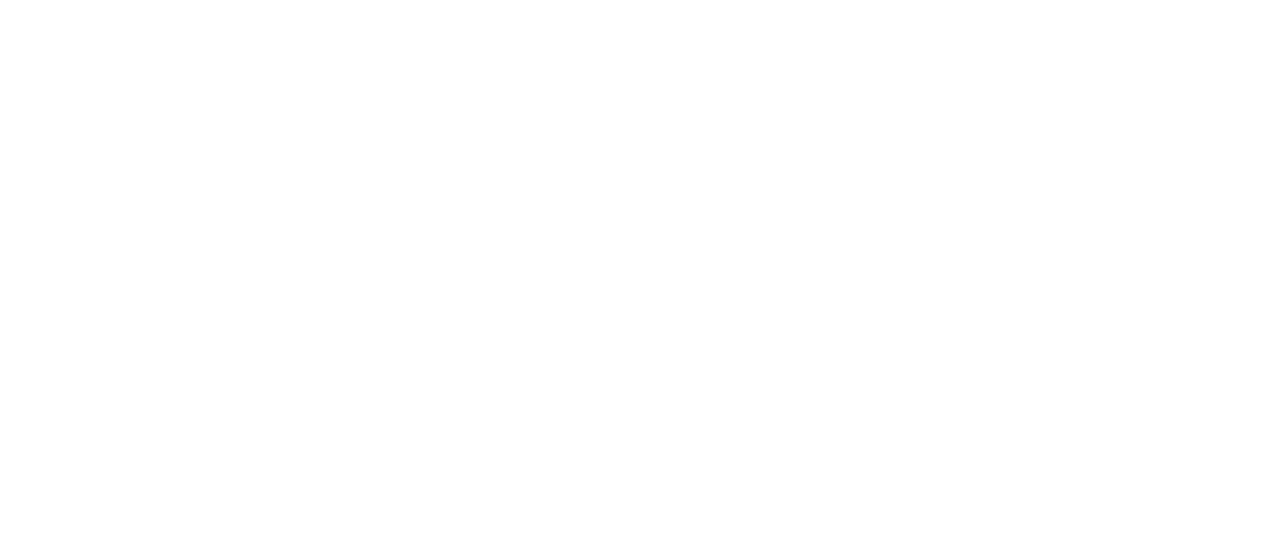
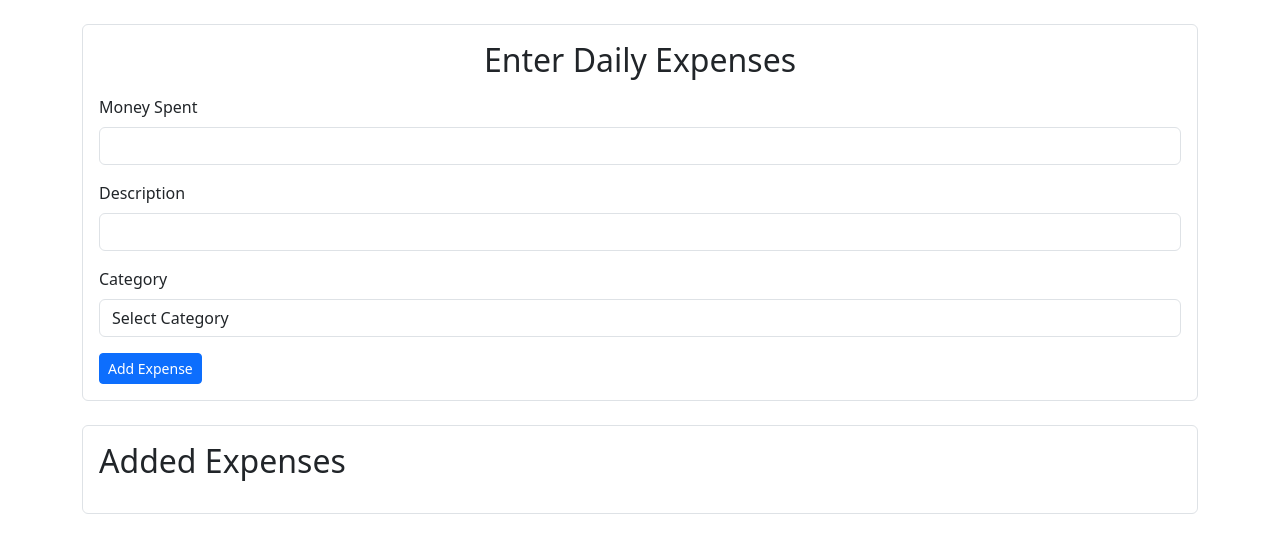
Before and after one commit to ayusha2806/Expense-Tracker-Using-React, a React (Create React App) app: page /expense in a window 1280 px wide. Before the commit this address had no page. Shown: the top 552 px of the page. Built offline with nearby package versions, Linux system fonts and the light colour scheme.

Commit message:
Adding Expenses for tracking purpose

```diff
--- a/src/App.js
+++ b/src/App.js
@@ -7,6 +7,7 @@
 import Profile from './components/Profile';
 import Complete from './components/Complete';
 import Password from './components/Password';
+import Expense from './components/Expense';
 
 function App() {
   return (
@@ -18,6 +19,7 @@
         <Route path="/profile" element={<Profile />} />
         <Route path="/complete" element={<Complete />} />
         <Route path='/password' element={<Password/>} />
+        <Route path='/expense' element={<Expense/>}/>
       </Routes>
     </Router>
   );
--- /dev/null
+++ b/src/components/Expense.js
@@ -0,0 +1,100 @@
+import React, { useState } from 'react';
+
+function Expense() {
+  const [expenseList, setExpenseList] = useState([]);
+  const [moneySpent, setMoneySpent] = useState('');
+  const [description, setDescription] = useState('');
+  const [category, setCategory] = useState('');
+
+  const handleAddExpense = () => {
+    const newExpense = {
+      id: new Date().getTime(), // Unique ID for each expense (using timestamp)
+      moneySpent,
+      description,
+      category,
+    };
+
+    // Update expenseList with the new expense
+    setExpenseList((prevExpenseList) => [...prevExpenseList, newExpense]);
+
+    // Clear input fields
+    setMoneySpent('');
+    setDescription('');
+    setCategory('');
+  };
+
+  return (
+    <div className="container mt-4">
+      {/* Form for entering daily expenses */}
+      <div className="mb-4 p-3 border rounded">
+        <h2 className="text-center mb-3">Enter Daily Expenses</h2>
+        <form>
+          <div className="mb-3">
+            <label htmlFor="moneySpent" className="form-label">
+              Money Spent
+            </label>
+            <input
+              type="number"
+              className="form-control"
+              id="moneySpent"
+              value={moneySpent}
+              onChange={(e) => setMoneySpent(e.target.value)}
+            />
+          </div>
+          <div className="mb-3">
+            <label htmlFor="description" className="form-label">
+              Description
+            </label>
+            <input
+              type="text"
+              className="form-control"
+              id="description"
+              value={description}
+              onChange={(e) => setDescription(e.target.value)}
+            />
+          </div>
+          <div className="mb-3">
+            <label htmlFor="category" className="form-label">
+              Category
+            </label>
+            <select
+              className="form-control"
+              id="category"
+              value={category}
+              onChange={(e) => setCategory(e.target.value)}
+            >
+              <option value="">Select Category</option>
+              <option value="Food">Food</option>
+              <option value="Petrol">Petrol</option>
+              <option value="Salary">Salary</option>
+              {/* Add more categories as needed */}
+            </select>
+          </div>
+          <button
+            type="button"
+            className="btn btn-primary btn-sm"
+            onClick={handleAddExpense}
+          >
+            Add Expense
+          </button>
+        </form>
+      </div>
+
+      {/* Display added expenses */}
+      <div className="p-3 border rounded">
+        <h2 className="mb-3">Added Expenses</h2>
+        <ul className="list-group">
+          {expenseList.map((expense) => (
+            <li key={expense.id} className="list-group-item">
+              <strong>Money Spent:</strong> {expense.moneySpent},{' '}
+              <strong>Description:</strong> {expense.description},{' '}
+              <strong>Category:</strong> {expense.category}
+            </li>
+          ))}
+        </ul>
+      </div>
+    </div>
+  );
+}
+
+export default Expense;
--- a/src/components/Welcome.js
+++ b/src/components/Welcome.js
@@ -48,10 +48,14 @@
     navigate('/login');
   };
 
+  function submitHandle(){
+    navigate('/expense')
+  }
+
   return (
     <>
       <div className="mb-3">
-        {/* Logout button with Bootstrap classes */}
+        {/* Logout button */}
         <button onClick={handleLogout} className="btn btn-outline-primary">
           Logout
         </button>
@@ -67,6 +71,13 @@
       )}
       {error && <p style={{ color: 'red', marginTop: '10px' }}>{error}</p>}
       <hr />
+      <br />
+      <br />
+      <div className="d-flex justify-content-center">
+        <button onClick={submitHandle} className="btn btn-primary btn-lg">
+          Explore Expense Tracker
+        </button>
+      </div>
     </>
   );
 }
```
